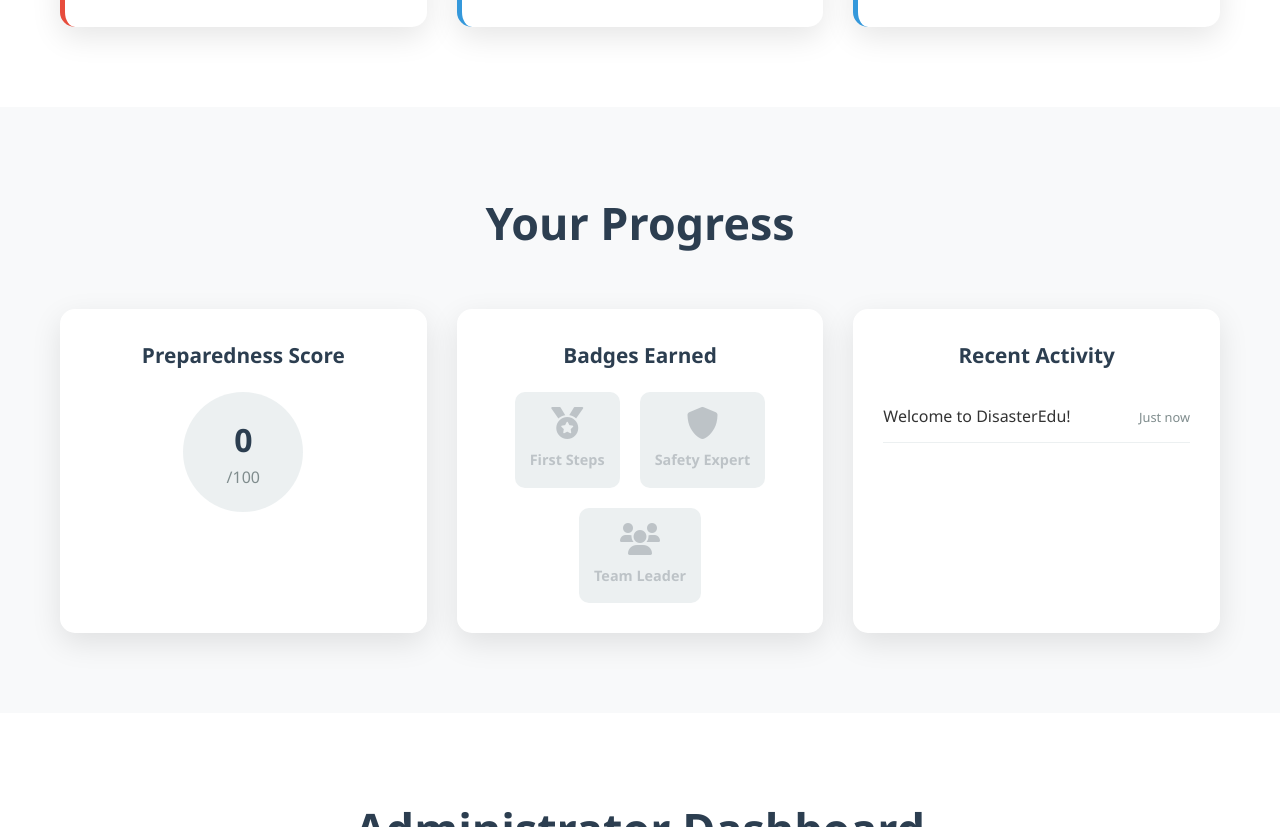
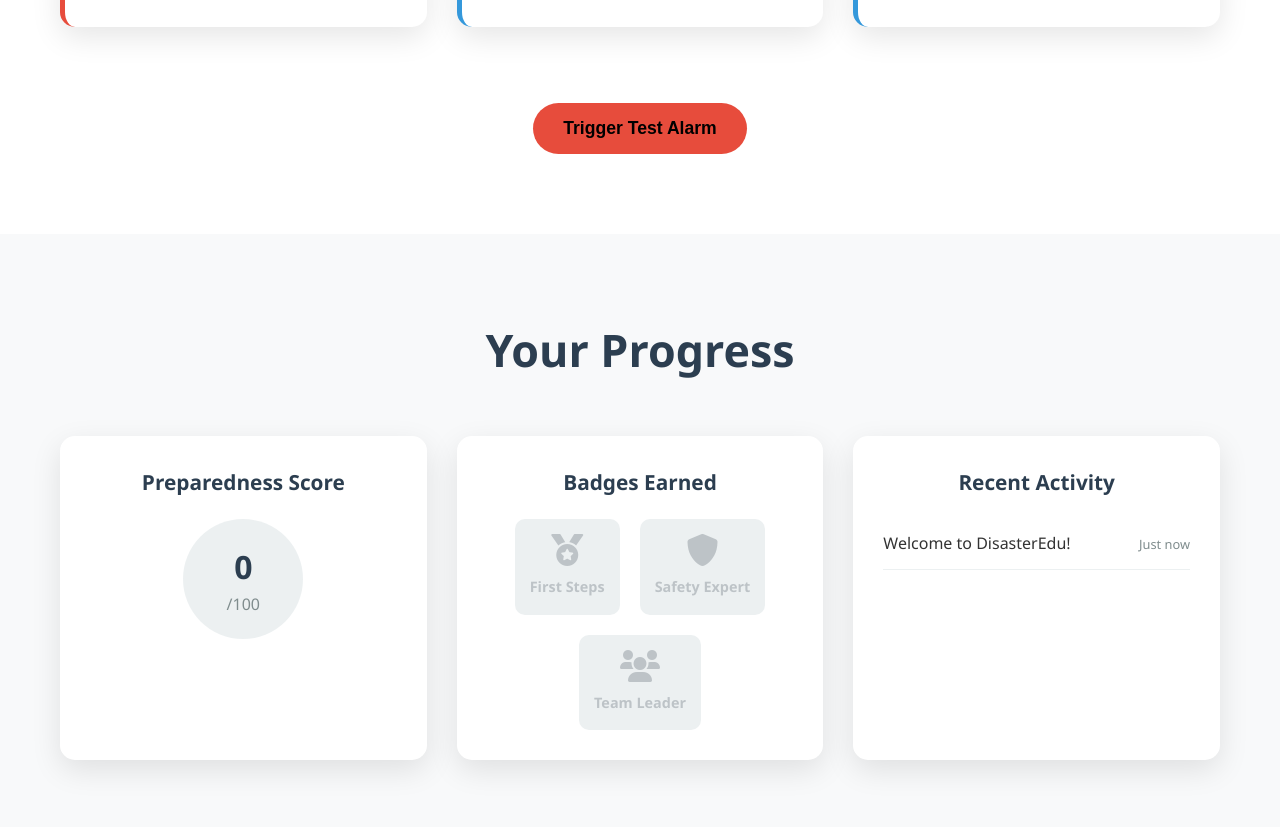
Before and after one commit to riyashastri4/disaster-preparedness-edu, a website: page public/index.html in a window 1280 px wide. Shown: the part 2718-3545 px from the top of the page. Drawn offline with Linux system fonts and the light colour scheme.

Commit message:
Update index.html

```diff
--- a/public/index.html
+++ b/public/index.html
@@ -175,6 +175,14 @@
                 </div>
             </div>
         </div>
+        <button class="btn btn-secondary btn-sm" onclick="openCityModal()">Change City</button>
+                </div>
+            </div>
+
+            <div style="text-align: center; margin-top: 40px;">
+                 <button class="btn btn-danger" onclick="sendTestAlarm()" style="background-color: #e74c3c; border: none;">Trigger Test Alarm</button>
+            </div>
+            </div>
     </section>
     <section class="progress-section">
         <div class="container">
```
